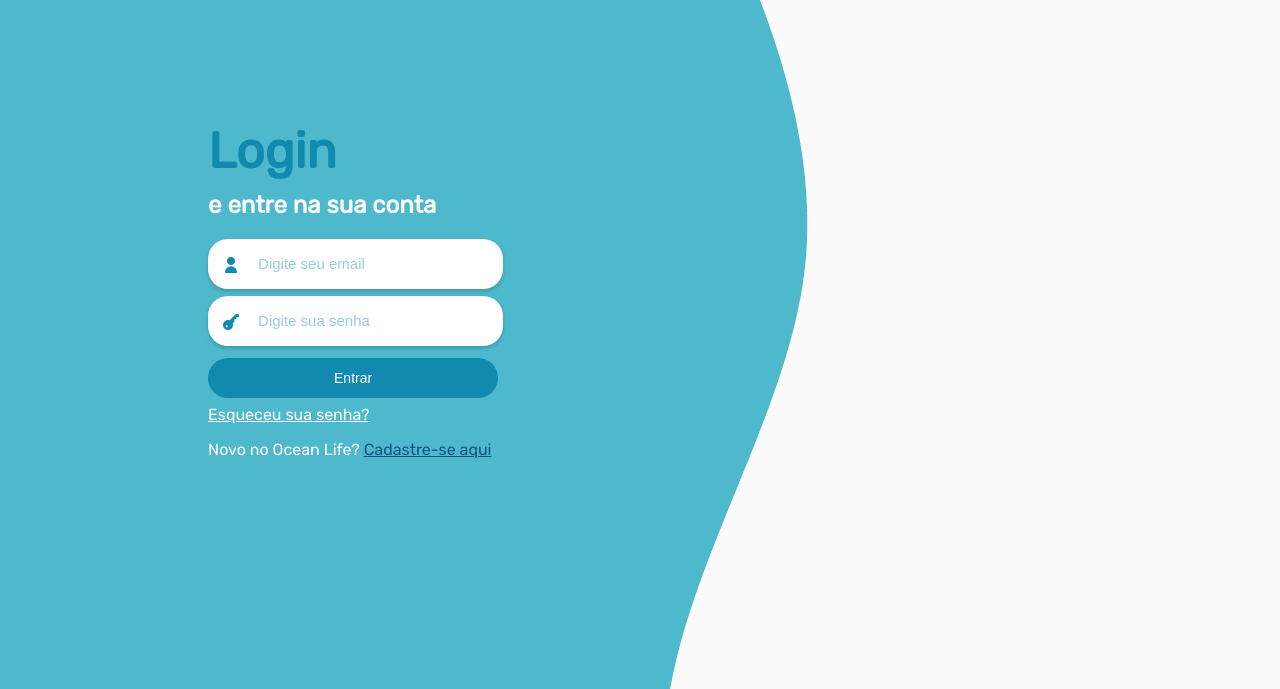
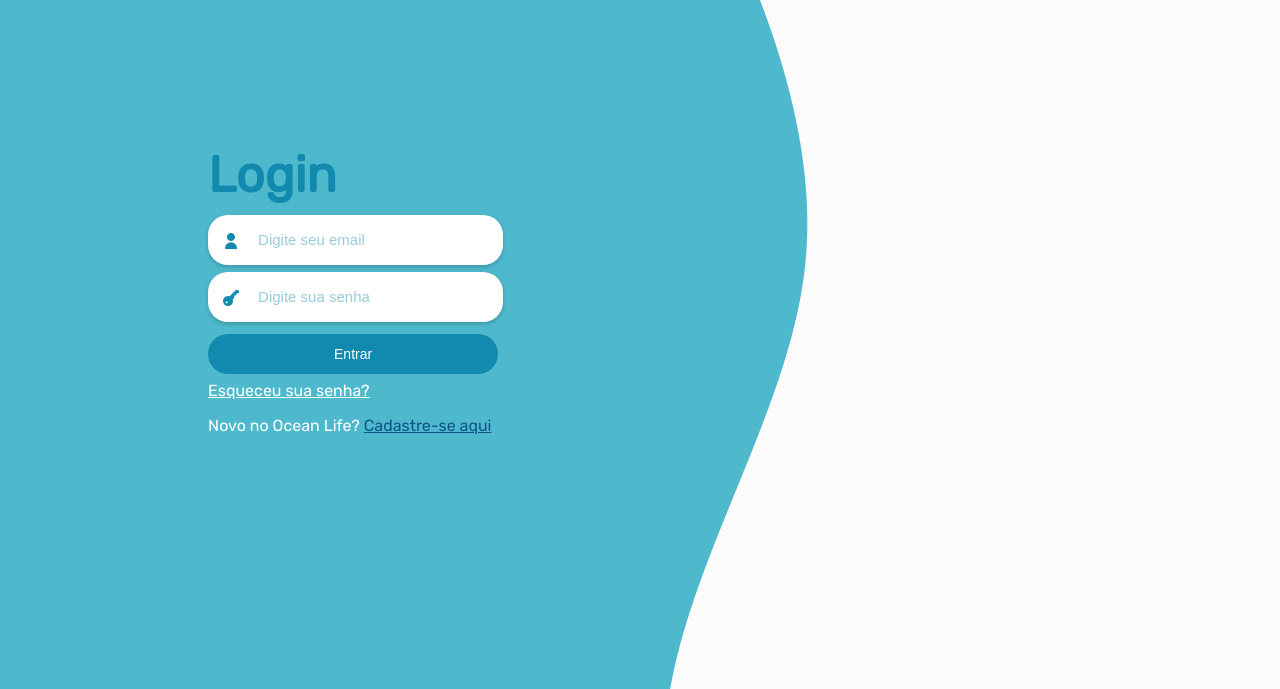
Before and after one commit to m4riah/Projeto_OceanLife, a plain HTML site: page index.html in a window 1280 px wide. Shown: the part 127-816 px from the top of the page. Drawn offline with Linux system fonts and the light colour scheme.

Commit message:
tirando h2

```diff
--- a/css/style.css
+++ b/css/style.css
@@ -113,8 +113,3 @@ p {
 .cadastro {
     color: #0F5387;
 }
-
-h2 {
-    margin-top: 0;
-    color: #FBFBFB;
-}
--- a/index.html
+++ b/index.html
@@ -23,7 +23,6 @@
         <div class="geral">
             <div class="login">
                 <h1>Login</h1>
-                <h2>e entre na sua conta</h2>
                 <form>
                     <div class="input-icon email">
                         <input type="email" placeholder="Digite seu email">
```
